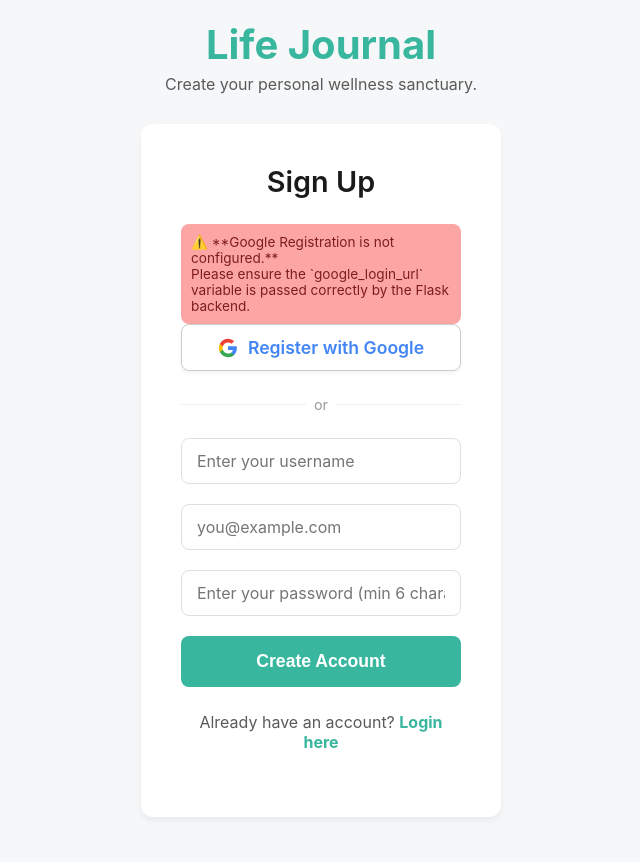
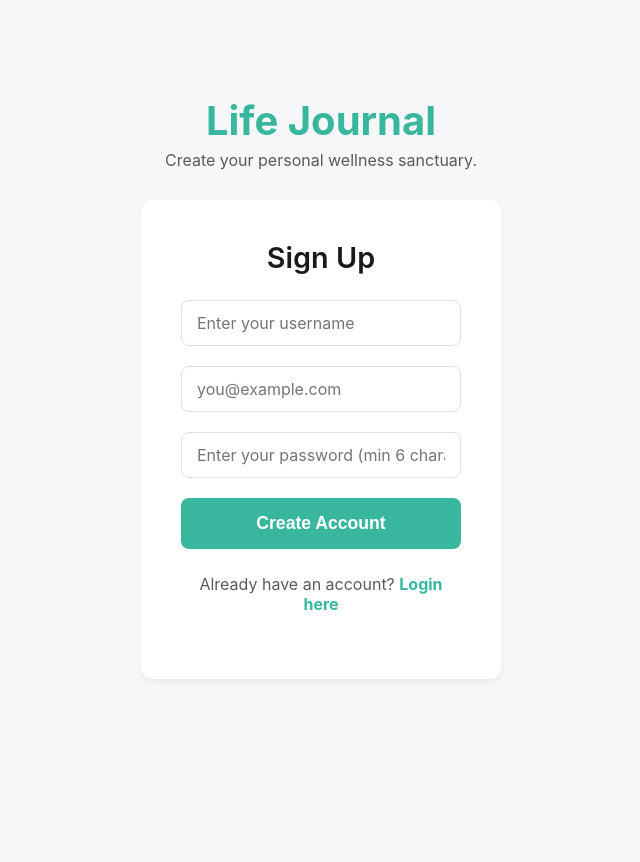
Before and after one commit to Ameer-pasha/MindSpace-Journal, a Flask app: page /register in a window 1280 px wide. Shown: the whole page, without its empty margins (319-959 px from the left). After the commit the page ends 610 px from the top, so only its background shows below. Run offline with Flask 3, Linux system fonts and the light colour scheme.

Commit message:
Update register.html

```diff
--- a/templates/register.html
+++ b/templates/register.html
@@ -59,18 +59,6 @@
             opacity: 1;
             display: flex;
         }
-
-        /* Style for the Google setup alert */
-        .google-setup-alert {
-            display: none;
-            background-color: #fca5a5; /* Red 400 */
-            color: #7f1d1d; /* Red 900 */
-            padding: 10px;
-            margin-top: 15px;
-            border-radius: 8px;
-            font-size: 0.85rem;
-            text-align: left;
-        }
     </style>
 </head>
 <body class="login-body">
@@ -94,14 +82,9 @@
                 {% endif %}
             {% endwith %}
 
-            <!-- GOOGLE SETUP ERROR MESSAGE -->
-            <div id="google-setup-error" class="google-setup-alert">
-                <p>⚠️ **Google Registration is not configured.**</p>
-                <p>Please ensure the `google_login_url` variable is passed correctly by the Flask backend.</p>
-            </div>
-
-            <!-- Google registration button -->
-            <a id="google-login-link" href="{{ google_login_url }}" class="google-login-button">
+            <!-- Google registration button (only show if configured) -->
+            {% if google_login_url %}
+            <a href="{{ google_login_url }}" class="google-login-button">
                 <svg class="google-icon" viewBox="0 0 24 24" width="20" height="20">
                     <path fill="#4285F4" d="M22.56 12.25c0-.78-.07-1.53-.2-2.25H12v4.26h5.92c-.26 1.37-1.04 2.53-2.21 3.31v2.77h3.57c2.08-1.92 3.28-4.74 3.28-8.09z"/>
                     <path fill="#34A853" d="M12 23c2.97 0 5.46-.98 7.28-2.66l-3.57-2.77c-.98.66-2.23 1.06-3.71 1.06-2.86 0-5.29-1.93-6.16-4.53H2.18v2.84C3.99 20.53 7.7 23 12 23z"/>
@@ -114,6 +97,7 @@
             <div class="divider">
                 <span class="divider-text">or</span>
             </div>
+            {% endif %}
 
             <!-- Registration form -->
             <form action="{{ url_for('register') }}" method="POST" class="login-form">
@@ -156,23 +140,8 @@
 
     <script>
         document.addEventListener('DOMContentLoaded', () => {
-            const googleLink = document.getElementById('google-login-link');
-            const googleError = document.getElementById('google-setup-error');
             const successAlert = document.querySelector('.alert.alert-success');
             const successOverlay = document.getElementById('success-overlay');
-
-            // --- CHECK GOOGLE URL STATUS ---
-            // If the href is empty (meaning Flask didn't pass the URL)
-            if (googleLink.getAttribute('href') === 'None' || googleLink.getAttribute('href') === '') {
-                googleError.style.display = 'block';
-                googleLink.addEventListener('click', (e) => {
-                    e.preventDefault(); // Prevent default action if the link is bad
-                });
-                console.error("Google login URL is missing. Check Flask context variables.");
-            } else {
-                googleError.style.display = 'none';
-            }
-
 
             // --- CHECK SUCCESS ANIMATION STATUS ---
             // If a success alert exists, trigger the animation and redirect
```
